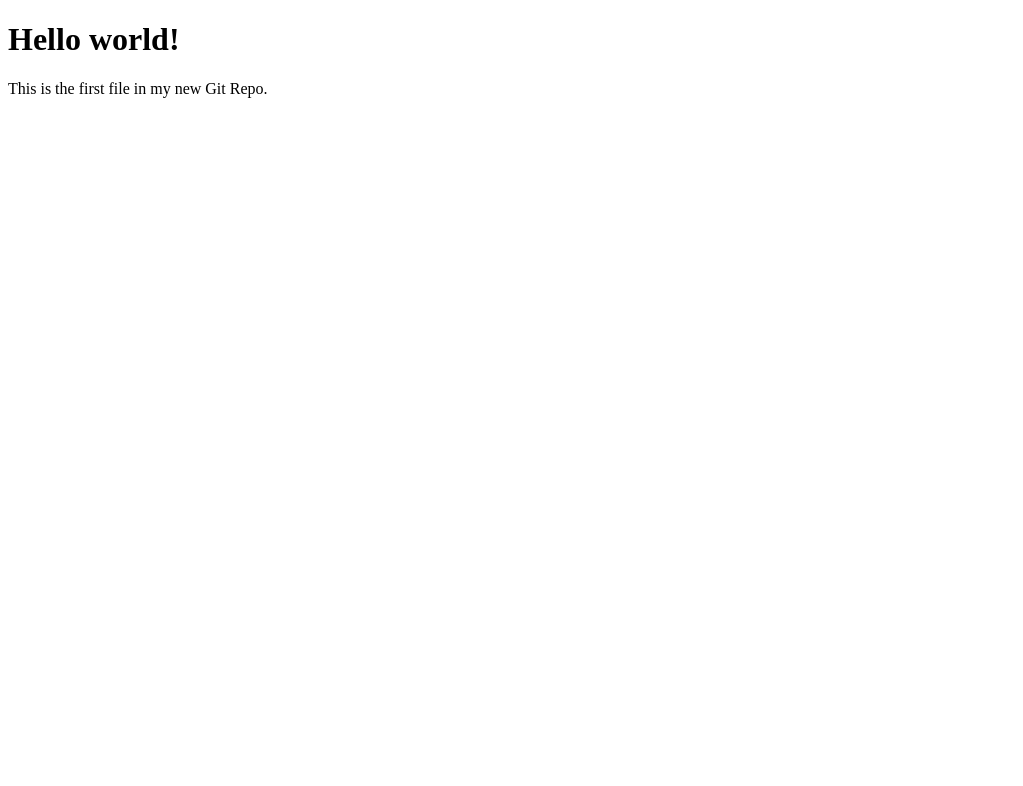
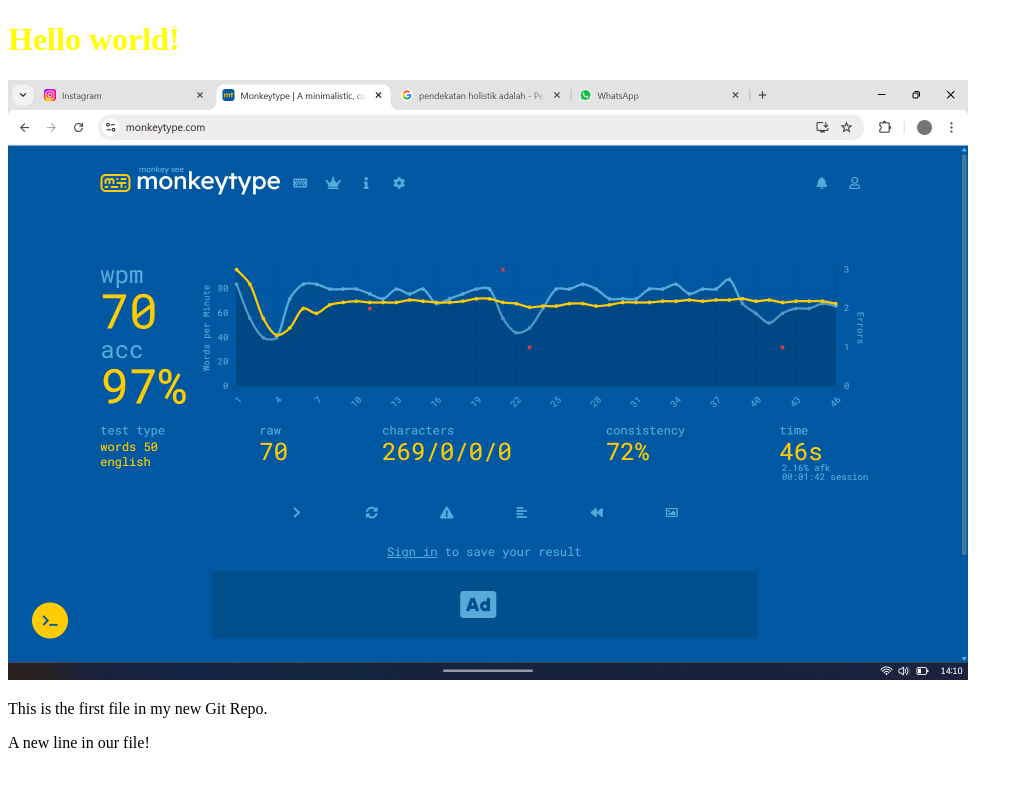
Before and after one commit to mochfzn/hello-world, a plain HTML site: page index.html in a window 1280 px wide. Shown: the whole page, without its empty margins (0-1023 px from the left). Drawn offline with Linux system fonts and the light colour scheme.

Commit message:
Added image to Hello World

```diff
--- a/bluestyle.css
+++ b/bluestyle.css
@@ -0,0 +1,3 @@
+h1 {
+    color: yellow;
+}
--- a/index.html
+++ b/index.html
@@ -2,11 +2,15 @@
 <html>
 <head>
 <title>Hello World!</title>
+<link rel="stylesheet" href="bluestyle.css">
 </head>
 <body>
 
 <h1>Hello world!</h1>
+<div><img src="img_hello_world.png" alt="Hello World from Space"
+style="width:100%;max-width:960px"></div>
 <p>This is the first file in my new Git Repo.</p>
+<p>A new line in our file!</p>
 
 </body>
 </html>
```
Also changed, not shown: img_hello_world.png (added), 1 other file.
